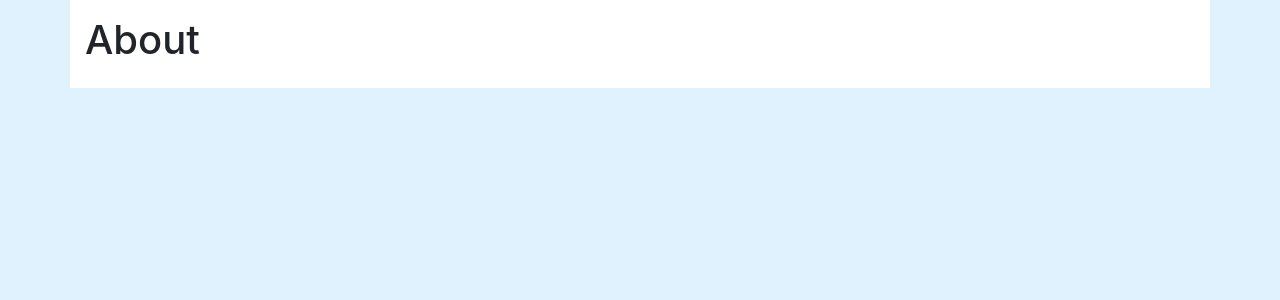
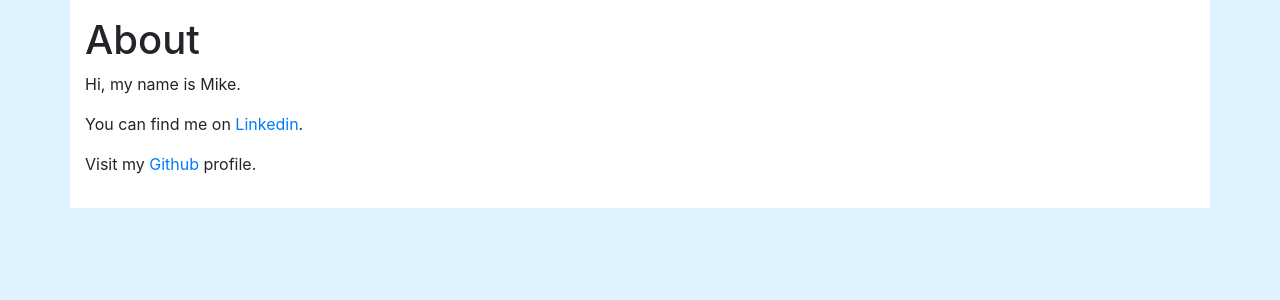
Before and after one commit to mppatterson84/verbose-pancake, a Django app: page /about/ in a window 1280 px wide. Shown: the part 56-356 px from the top of the page. Run offline with Django 3.2, Linux system fonts and the light colour scheme; some libraries are stand-ins or nearby versions.

Commit message:
Update about.html

```diff
--- a/pages/templates/pages/about.html
+++ b/pages/templates/pages/about.html
@@ -2,4 +2,7 @@
 
 {% block content %}
     <h1>About</h1>
+    <p>Hi, my name is Mike.</p>
+    <p>You can find me on <a href="https://www.linkedin.com/in/mike-patterson-a2a5a68a/" target="_blank">Linkedin</a>.</p>
+    <p>Visit my <a href="https://github.com/mppatterson84" target="_blank">Github</a> profile.</p>
 {% endblock content %}
```
